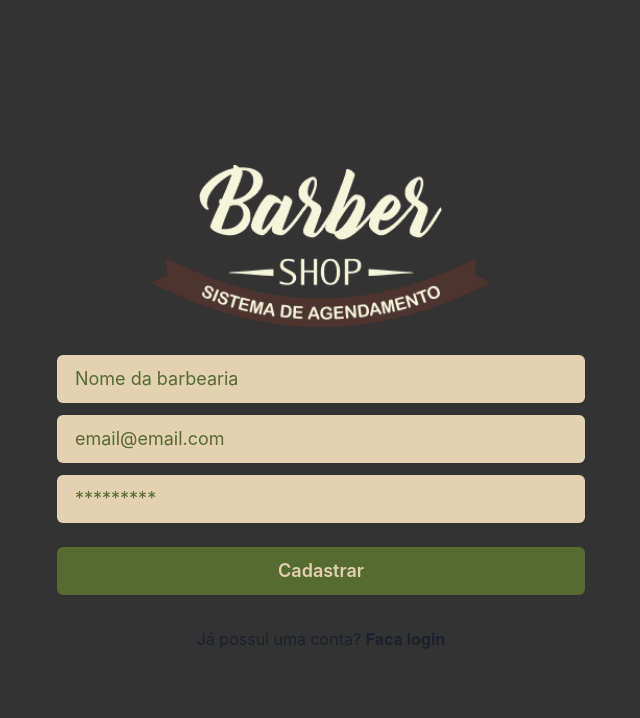
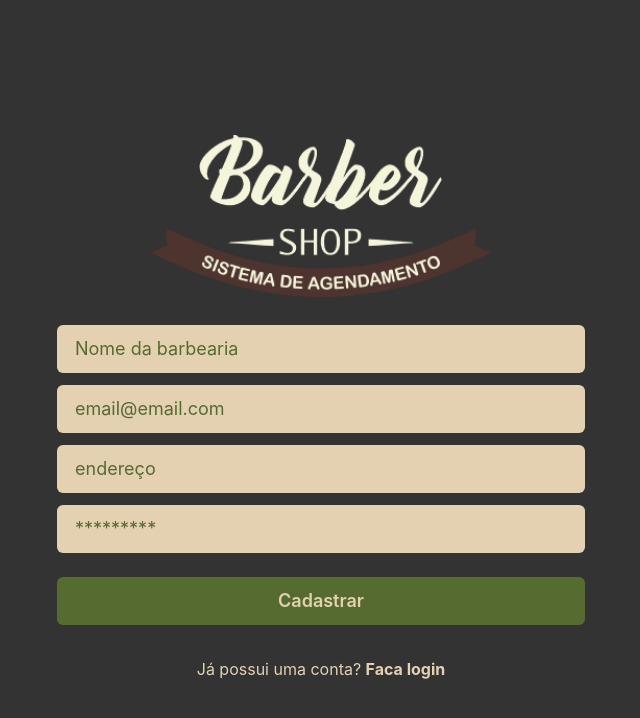
Before and after one commit to eriksena16/barber-shop-web, a Next.js app: page /register in a window 1280 px wide. Shown: the top 718 px of the page, without its empty margins (319-959 px from the left). Built offline with nearby package versions, Linux system fonts and the light colour scheme; no server answers.

Commit message:
Feat: Register User

```diff
--- a/src/context/AuthContext.tsx
+++ b/src/context/AuthContext.tsx
@@ -8,6 +8,7 @@ interface AuthContexData {
     user: UserProps;
     isAuthenticated: boolean;
     signIn: (credentials: SignInProps) => Promise<void>
+    signUp: (credentials : SignUpProps) => Promise<void>
 }
 
 interface UserProps {
@@ -30,19 +31,26 @@ interface LoginResponse {
 }
 
 type AuthProviderProps = {
-    children: ReactNode
-}
+    children: ReactNode;
+};
 
 interface SignInProps {
     email: string;
     password: string;
-}
+};
 
 type ApiResponse<T> = {
     success: boolean;
     data?: T;
     errors?: string[];
 };
+
+interface SignUpProps{
+    name: string;
+    email: string;
+    password: string;
+    address: string;
+}
 
 function handleApiResponse<T>(response: { data: ApiResponse<T> }) {
     if (!response.data.success) {
@@ -101,8 +109,26 @@ export function AuthProvider({ children }: AuthProviderProps) {
             console.log("Error ao logar", err)
         }
     }
+
+    async function signUp({name, email, password, address} : SignUpProps)  {
+        try{
+
+            const response: boolean = await api.post('/api/v1/Auth/register', {
+                name,
+                email,
+                password,
+                address
+            });
+
+                Router.push("/login")
+
+        }catch(err){
+            console.log(err);
+        }
+    }
+
     return (
-        <AuthContex.Provider value={{ user, isAuthenticated, signIn }}>
+        <AuthContex.Provider value={{ user, isAuthenticated, signIn, signUp}}>
             {children}
         </AuthContex.Provider>
     )
--- a/src/pages/login/index.tsx
+++ b/src/pages/login/index.tsx
@@ -53,7 +53,7 @@ export default function Login() {
             variant={"filled"}
             size={"lg"}
             placeholder="*********"
-            type="text"
+            type="password"
             mb={6}
             _placeholder={{ color: 'barber.50' }}
             value={password}
@@ -72,7 +72,7 @@ export default function Login() {
 
           <Center mt={2}>
             <Link href={"/register"}>
-              <Text cursor={"pointer"} > Ainda nao tem conta? <strong>Cadastre-se</strong></Text>
+              <Text cursor={"pointer"} color={"barber.100"} > Ainda nao tem conta? <strong>Cadastre-se</strong></Text>
             </Link>
           </Center>
         </Flex>
--- a/src/pages/register/index.tsx
+++ b/src/pages/register/index.tsx
@@ -3,17 +3,27 @@ import Head from "next/head";
 import logoImg from "../../../public/images/logo.png"
 import Link from "next/link";
 import { Input, Flex, Button, Center, Text } from '@chakra-ui/react'
-import { useState } from "react";
+import { useContext, useState } from "react";
+import {AuthContex} from "../../context/AuthContext"
 
 export default function Register() {
-  const [nome, setNome] = useState('')
-  const [email, setEmail] = useState('')
-  const [password, setPassword] = useState('')
+  const [name, setName] = useState('');
+  const [email, setEmail] = useState('');
+  const [password, setPassword] = useState('');
+  const [address, setAddress] = useState('');
 
-  function handleRegister() {
-    console.log(nome)
-    console.log(email)
-    console.log(password)
+  const {signUp} = useContext(AuthContex);
+
+  async function handleRegister() {
+    if(name === '' && email === '' && password === '' && address === ''){
+      return;
+    }
+    await signUp({
+      name,
+      email,
+      password,
+      address})
+
   }
 
   return (
@@ -42,8 +52,8 @@ export default function Register() {
             mb={3}
             mt={3}
             _placeholder={{ color: 'button.cta' }}
-            value={nome}
-            onChange={(e) => setNome(e.target.value)}
+            value={name}
+            onChange={(e) => setName(e.target.value)}
           />
 
           <Input background={"barber.100"}
@@ -57,12 +67,22 @@ export default function Register() {
             onChange={(e) => setEmail(e.target.value)}
           />
 
+          <Input background={"barber.100"}
+            variant={"filled"}
+            size={"lg"}
+            placeholder="endereço"
+            type="texte"
+            mb={3}
+            _placeholder={{ color: 'button.cta' }}
+            value={address}
+            onChange={(e) => setAddress(e.target.value)}
+          />
 
           <Input background={"barber.100"}
             variant={"filled"}
             size={"lg"}
             placeholder="*********"
-            type="text"
+            type="password"
             mb={6}
             _placeholder={{ color: 'barber.50' }}
             value={password}
@@ -81,7 +101,7 @@ export default function Register() {
 
           <Center mt={2}>
             <Link href={"/login"}>
-              <Text cursor={"pointer"} > Já possui uma conta? <strong>Faca login</strong></Text>
+              <Text cursor={"pointer"} color={"barber.100"} > Já possui uma conta? <strong>Faca login</strong></Text>
             </Link>
           </Center>
         </Flex>
```
Also changed, not shown: src/pages/them.ts (+8 -8 lines).
